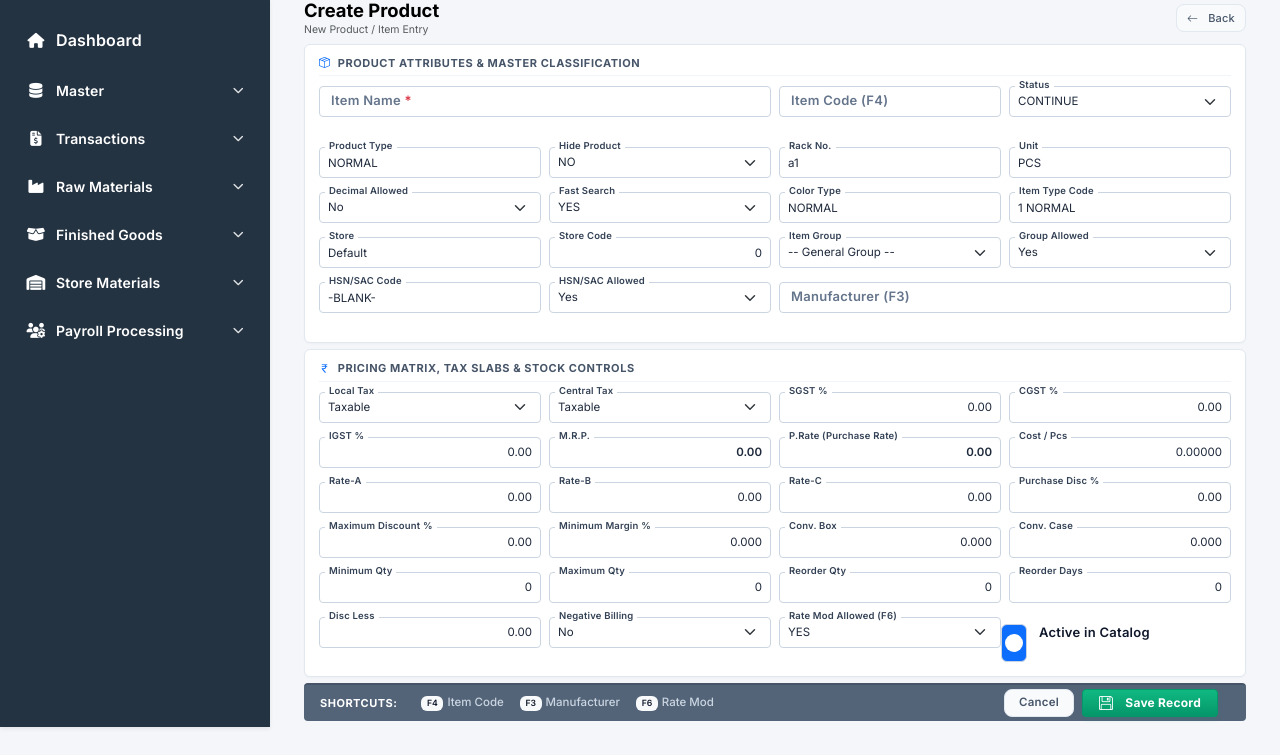
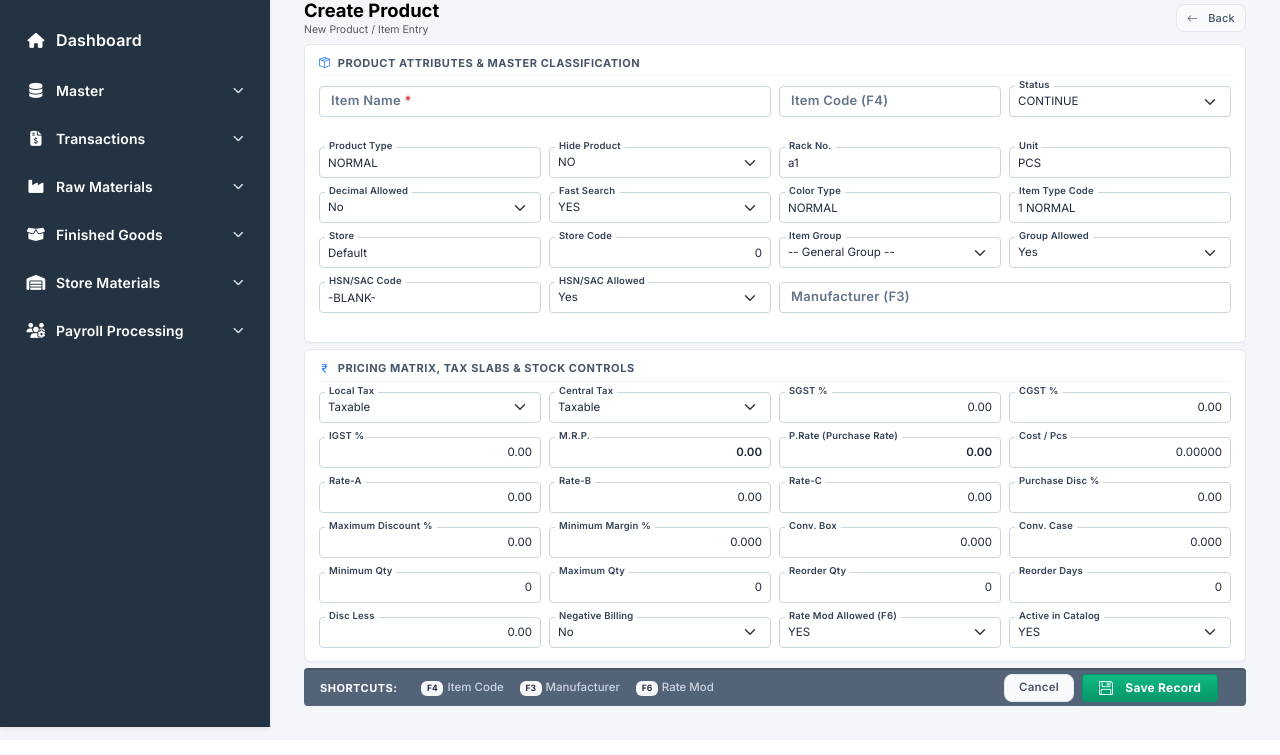
Before and after one commit to AlphaDashboard/alpha-dashboard, a Django app: template dashboard/templates/dashboard/product_item_form.html in a window 1280 px wide. Shown: the part 73-828 px from the top of the page. After the commit the page ends 805 px from the top, so only its background shows below. Run offline with Django 5.2, Linux system fonts and the light colour scheme; the template is opened without the code that fills it, so the values that code supplies are empty; some libraries are stand-ins or nearby versions.

Commit message:
Fix Active in Catalog field to match exact outline notch box layout and prevent switch overflow

```diff
--- a/dashboard/templates/dashboard/product_item_form.html
+++ b/dashboard/templates/dashboard/product_item_form.html
@@ -563,12 +563,13 @@
                         <label for="id_rate_mod_allowed" class="floating-label">Rate Mod Allowed (F6)</label>
                     </div>
                 </div>
-                <div class="col-md-3 d-flex align-items-center">
-                    <div class="form-check form-switch ps-4 pt-1">
-                        <input class="form-check-input" type="checkbox" role="switch" name="is_active" id="id_is_active" {% if form.is_active.value != False %}checked{% endif %}>
-                        <label class="form-check-label fw-bold text-dark" for="id_is_active" style="font-size: 11.5px; margin-left: 6px;">
-                            Active in Catalog
-                        </label>
+                <div class="col-md-3">
+                    <div class="form-group has-value">
+                        <select name="is_active" id="id_is_active" class="form-select">
+                            <option value="True" {% if form.is_active.value != False %}selected{% endif %}>YES</option>
+                            <option value="False" {% if form.is_active.value == False %}selected{% endif %}>NO</option>
+                        </select>
+                        <label for="id_is_active" class="floating-label">Active in Catalog</label>
                     </div>
                 </div>
             </div>
```
